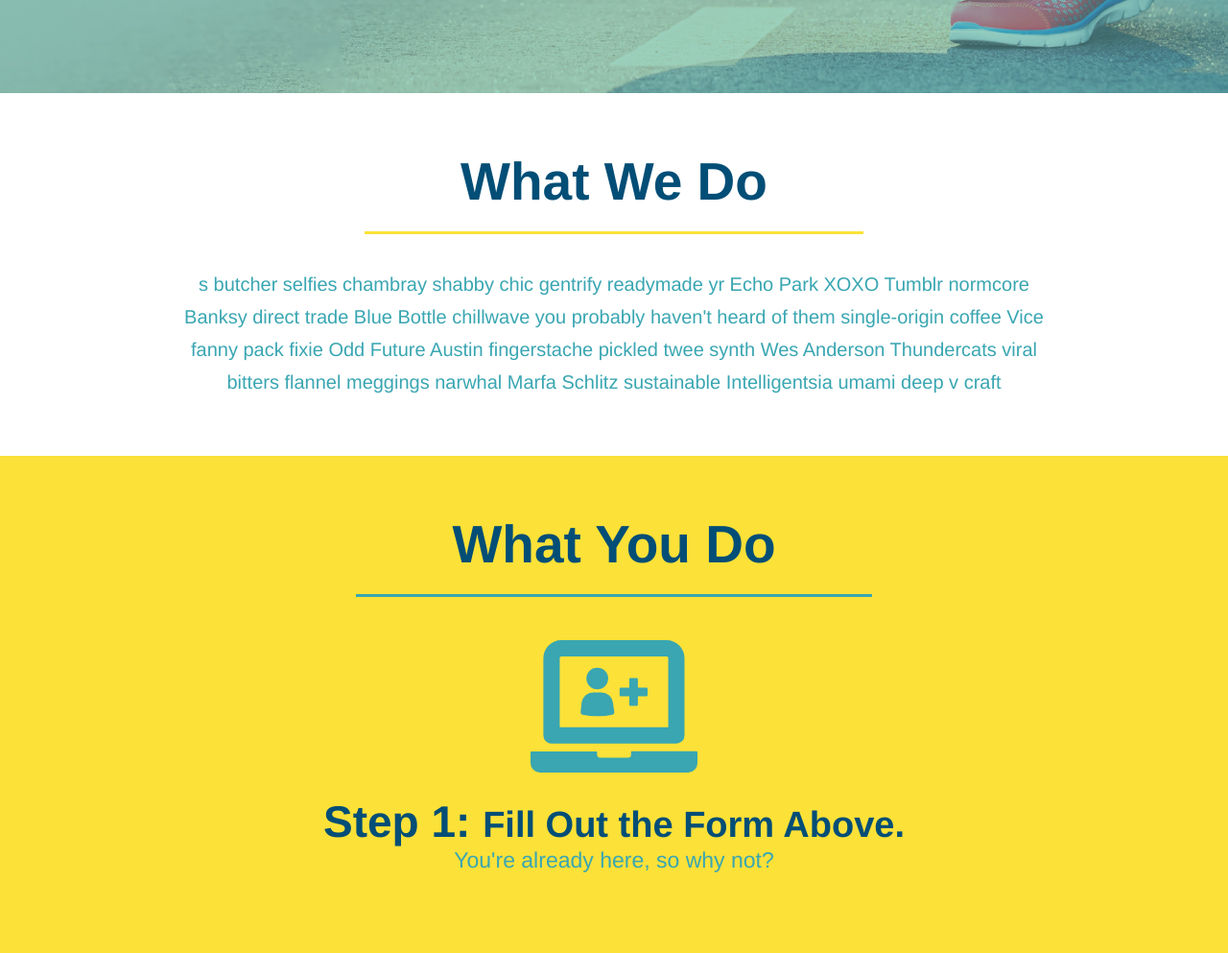
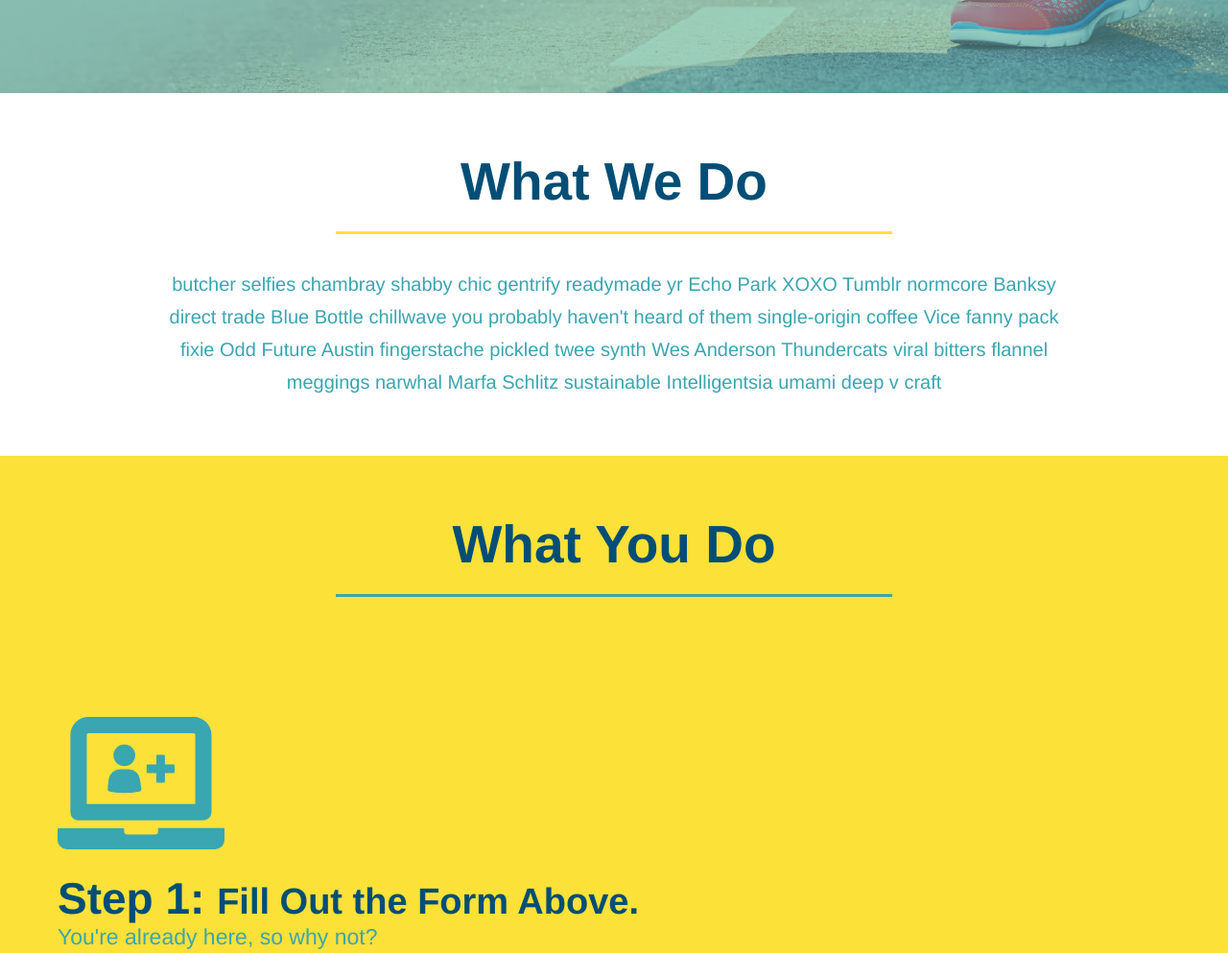
Before and after one commit to gnorzea/run-buddy, a plain HTML site: page index.html in a window 1280 px wide. Shown: the part 625-1618 px from the top of the page at 96% size. Drawn offline with Linux system fonts and the light colour scheme.

Commit message:
add flexbox to section titles

```diff
--- a/assets/css/style.css
+++ b/assets/css/style.css
@@ -120,29 +120,27 @@ section {
     font-size: 16px;
 }
 /*hero style end*/
-.intro {
-    text-align: center;
-}
 .intro p {
     line-height: 1.7;
     color: #39a6b2;
     width: 80%;
     font-size: 20px;
     margin: 0 auto;
+    text-align: center;
 }
 .section-title {
     font-size: 55px;
     color: #024e76;
-    margin-bottom: 35px;
-    padding: 0 100px 20px 100px;
-    display: inline-block;
     border-bottom: 3px solid;
+    padding-bottom: 20px;
+    text-align: center;
+    margin: 0 auto 35px auto;
+    width: 50%;
 }
 .primary-border {
     border-color: #fce138;
 }
 .steps {
-    text-align: center;
     background: #fce138;
 }
 .secondary-border {
@@ -168,7 +166,7 @@ section {
     font-size: 38px;
 }
 .trainers {
-    text-align: center;
+
 }
 .trainer {
     width: 900px;
@@ -205,9 +203,11 @@ section {
 .text-right {
     text-align: right;
 }
+.flex-row {
+    display: flex;
+  }
 .contact {
     background: #024e76;
-    text-align: center;
 }
 .contact h2{
     color: #fce138;
--- a/index.html
+++ b/index.html
@@ -72,17 +72,25 @@
 <!-- end hero-->
 <!--"what we do" section-->
 <section id="what-we-do" class="intro">
-    <h2 class="section-title primary-border"> What We Do</h2>
-    <p>s
+    <div class="flex-row">
+        <h2 class="section-title primary-border">
+            What We Do
+        </h2>
+    </div>
+    <div class="flex-row">
+        <p>
             butcher selfies chambray shabby chic gentrify readymade yr Echo Park XOXO Tumblr normcore Banksy direct trade Blue Bottle chillwave you probably haven't heard of them single-origin coffee Vice fanny pack fixie Odd Future Austin fingerstache pickled twee synth Wes Anderson Thundercats viral bitters flannel meggings narwhal Marfa Schlitz sustainable Intelligentsia umami deep v craft
          </p>
+    </div>
 </section>
 
 <!--"what you do" section-->
 <section id="what-you-do" class="steps">
+    <div class="flex-row">
         <h2 class="section-title secondary-border">
          What You Do
          </h2>
+    </div>
     <div>
         <img src="./assets/images/step-1.svg" alt=""/>
         <h3> Step 1: <span>Fill Out the Form Above.</span> </h3>
@@ -119,9 +127,11 @@
 
 <!--"meet the trainers" section-->
 <section id="your-trainers" class="trainers">
+    <div class="flex-row">
         <h2 class="section-title primary-border">
             Meet The Trainers
         </h2>
+    </div>
     <article class="trainer">
         <img src="./assets/images/trainer-1.jpg" alt="Arron Stephens in his workout clothes, ready to pump iron"/>
         <div class="trainer-bio text-left">
@@ -136,7 +146,7 @@
     <article class="trainer">
         <div class="trainer-bio text-right">
             <h3>Joanna Gill</h3>
-            <h4>ENdurance</h4>
+            <h4>Endurance</h4>
             <p>
                 Lorem ipsum, dolor sit amet consectetur adipisicing elit. Sequi neque animi quo cupiditate commodi saepe culpa sed
                 itaque velit maiores optio dolorem excepturi aperiam dolores, voluptatibus suscipit amet quis repellat!
@@ -159,7 +169,11 @@
 
 <!--"reach out" section-->
 <section id="reach-out" class="contact">
-    <h2 class="section-title secondary-border">Reach Out</h2>
+    <div class="flex-row">
+        <h2 class="section-title secondary-border">
+            Reach Out
+        </h2>
+    </div>
     <div class="contact-info">
         <iframe src="https://www.google.com/maps/embed?pb=!1m18!1m12!1m3!1d3571.8221102682783!2d-81.9535366853392!3d26.461462483324006!2m3!1f0!2f0!3f0!3m2!1i1024!2i768!4f13.1!3m3!1m2!1s0x88db3c08f96ea935%3A0x3cb5aafbfce3c15!2s55%20Main%20St%2C%20Fort%20Myers%20Beach%2C%20FL%2033931!5e0!3m2!1sen!2sus!4v1647347640248!5m2!1sen!2sus"
         style="border:0;"
```
Lines whose indentation alone changed are shown as unchanged.
